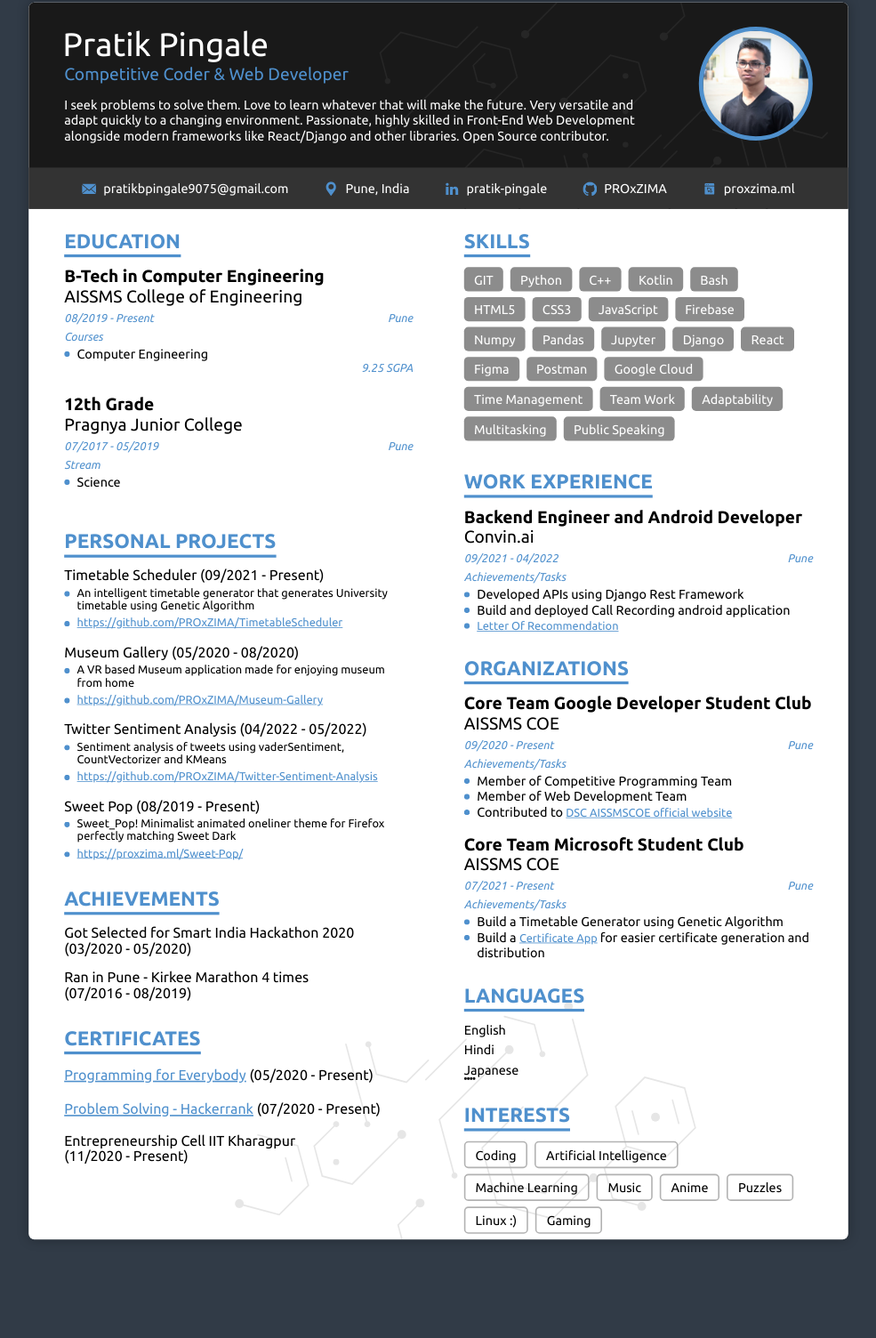
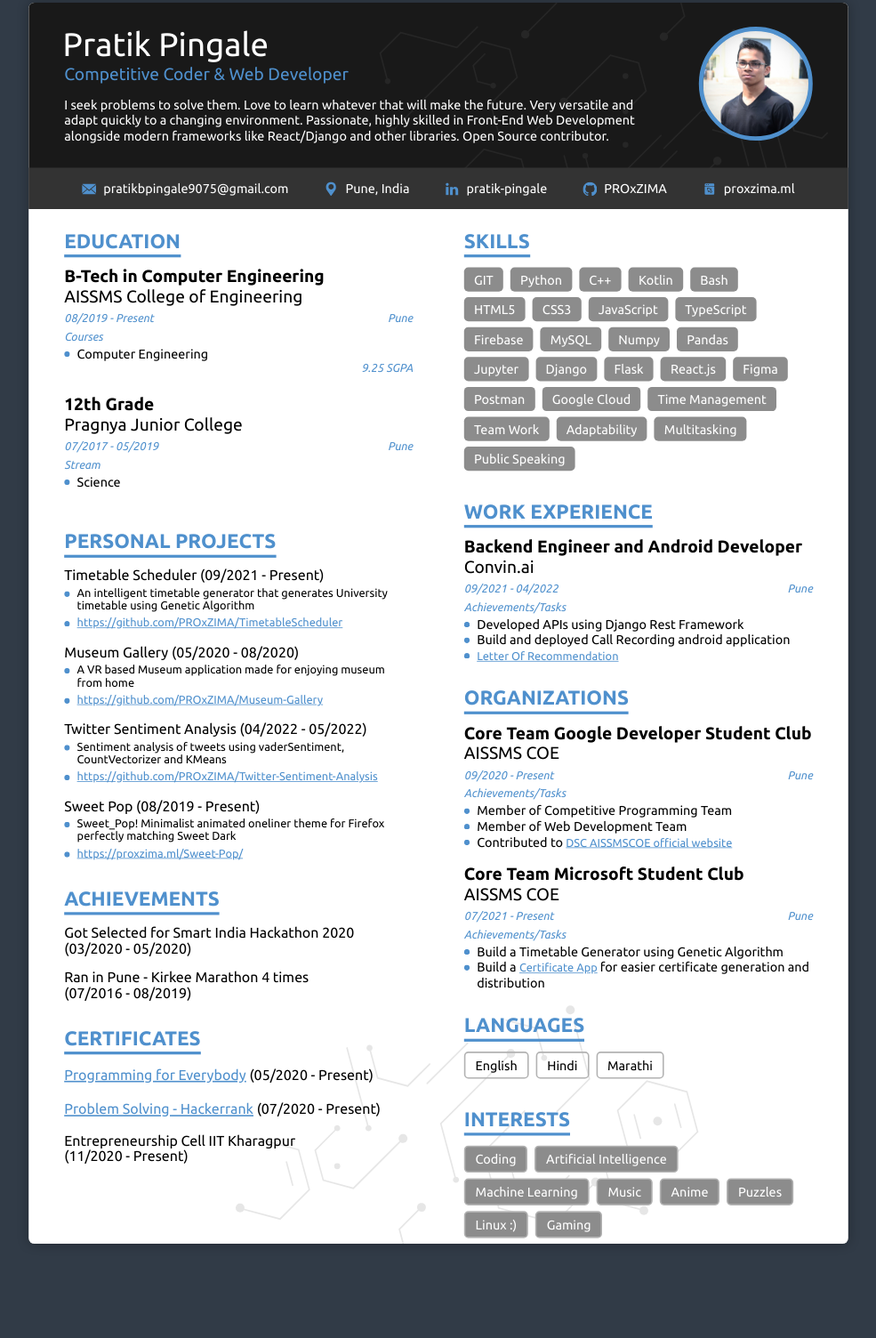
Before and after one commit to PROxZIMA/resume, a plain HTML site: page index.html in a window 1280 px wide. Shown: the part 96-1600 px from the top of the page at 89% size, without its empty margins (147-1132 px from the left). Drawn offline with Linux system fonts and the light colour scheme.

Commit message:
Update: Skills Section

```diff
--- a/index.html
+++ b/index.html
@@ -430,9 +430,24 @@
                 </div>
                 <div class="content-group content-inner">
                   <div class="list-header top-deco-highlight">
+                    <div class="textx-el texty-size-e text-b textx-mandatory">TypeScript</div>
+                  </div>
+                </div>
+                <div class="content-group content-inner">
+                  <div class="list-header top-deco-highlight">
                     <div class="textx-el texty-size-e text-b textx-mandatory">Firebase</div>
                   </div>
                 </div>
+                <div class="content-group content-inner">
+                  <div class="list-header top-deco-highlight">
+                    <div class="textx-el texty-size-e text-b textx-mandatory">MySQL</div>
+                  </div>
+                </div>
+                <!-- <div class="content-group content-inner">
+                  <div class="list-header top-deco-highlight">
+                    <div class="textx-el texty-size-e text-b textx-mandatory">PostgreSQL</div>
+                  </div>
+                </div> -->
                 <div class="content-group content-inner">
                   <div class="list-header top-deco-highlight">
                     <div class="textx-el texty-size-e text-b textx-mandatory">Numpy</div>
@@ -455,7 +470,12 @@
                 </div>
                 <div class="content-group content-inner">
                   <div class="list-header top-deco-highlight">
-                    <div class="textx-el texty-size-e text-b textx-mandatory">React</div>
+                    <div class="textx-el texty-size-e text-b textx-mandatory">Flask</div>
+                  </div>
+                </div>
+                <div class="content-group content-inner">
+                  <div class="list-header top-deco-highlight">
+                    <div class="textx-el texty-size-e text-b textx-mandatory">React.js</div>
                   </div>
                 </div>
                 <div class="content-group content-inner">
@@ -684,7 +704,7 @@
               </div>
             </div>
           </div>
-          <div class="section-lang pos right-sec widget" style='display:non;'>
+          <div class="section-lang pos right-sec-filled widget widget-box">
             <div class="section-header pos-header-holder after-fix">
               <div class="border-x after-fix">
                 <div tabindex="-1" class="textx textx-label texty-size-b text-a top-deco-color textx-label">
@@ -692,7 +712,24 @@
               </div>
             </div>
             <div class="sec-grp">
-              <div class="group content-group content-inner">
+              <div class="group">
+                <div class="content-group content-inner">
+                  <div class="list-header">
+                    <div class="textx-el texty-size-e text-b textx-mandatory">English</div>
+                  </div>
+                </div>
+                <div class="content-group content-inner">
+                  <div class="list-header">
+                    <div class="textx-el texty-size-e text-b textx-mandatory">Hindi</div>
+                  </div>
+                </div>
+                <div class="content-group content-inner">
+                  <div class="list-header">
+                    <div class="textx-el texty-size-e text-b textx-mandatory">Marathi</div>
+                  </div>
+                </div>
+              </div>
+              <!-- <div class="group content-group content-inner">
                 <div class="list-header">
                   <div class="textx-el texty-size-e text-b textx-mandatory">English</div>
                 </div>
@@ -727,7 +764,7 @@
                   <div class="score score-neg border-y"></div>
                   <div class="score score-neg border-y"></div>
                 </div>
-              </div>
+              </div> -->
             </div>
           </div>
           <div class="section-interests pos right-sec-filled widget widget-box">
@@ -740,49 +777,49 @@
             <div class="sec-grp">
               <div class="group">
                 <div class="content-group content-inner">
-                  <div class="list-header">
+                  <div class="list-header top-deco-highlight">
                     <div class="textx-el texty-size-e text-b textx-mandatory">
                       Coding</div>
                   </div>
                 </div>
                 <div class="content-group content-inner">
-                  <div class="list-header">
+                  <div class="list-header top-deco-highlight">
                     <div class="textx-el texty-size-e text-b textx-mandatory">
                       Artificial Intelligence</div>
                   </div>
                 </div>
                 <div class="content-group content-inner">
-                  <div class="list-header">
+                  <div class="list-header top-deco-highlight">
                     <div class="textx-el texty-size-e text-b textx-mandatory">
                       Machine Learning</div>
                   </div>
                 </div>
                 <div class="content-group content-inner">
-                  <div class="list-header">
+                  <div class="list-header top-deco-highlight">
                     <div class="textx-el texty-size-e text-b textx-mandatory">
                       Music</div>
                   </div>
                 </div>
                 <div class="content-group content-inner">
-                  <div class="list-header">
+                  <div class="list-header top-deco-highlight">
                     <div class="textx-el texty-size-e text-b textx-mandatory">
                       Anime</div>
                   </div>
                 </div>
                 <div class="content-group content-inner">
-                  <div class="list-header">
+                  <div class="list-header top-deco-highlight">
                     <div class="textx-el texty-size-e text-b textx-mandatory">
                       Puzzles</div>
                   </div>
                 </div>
                 <div class="content-group content-inner">
-                  <div class="list-header">
+                  <div class="list-header top-deco-highlight">
                     <div class="textx-el texty-size-e text-b textx-mandatory">
                       Linux :)</div>
                   </div>
                 </div>
                 <div class="content-group content-inner">
-                  <div class="list-header">
+                  <div class="list-header top-deco-highlight">
                     <div class="textx-el texty-size-e text-b textx-mandatory">
                       Gaming</div>
                   </div>
```
